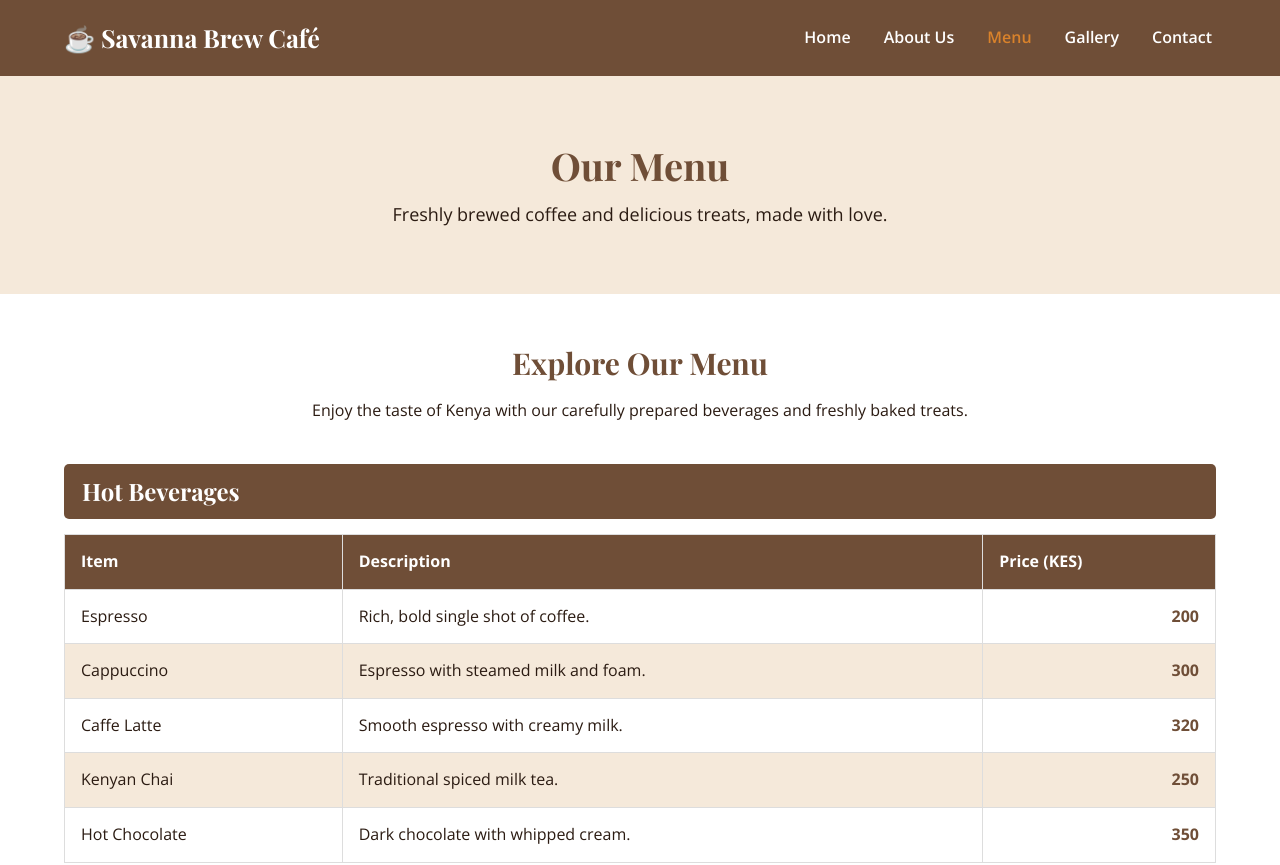
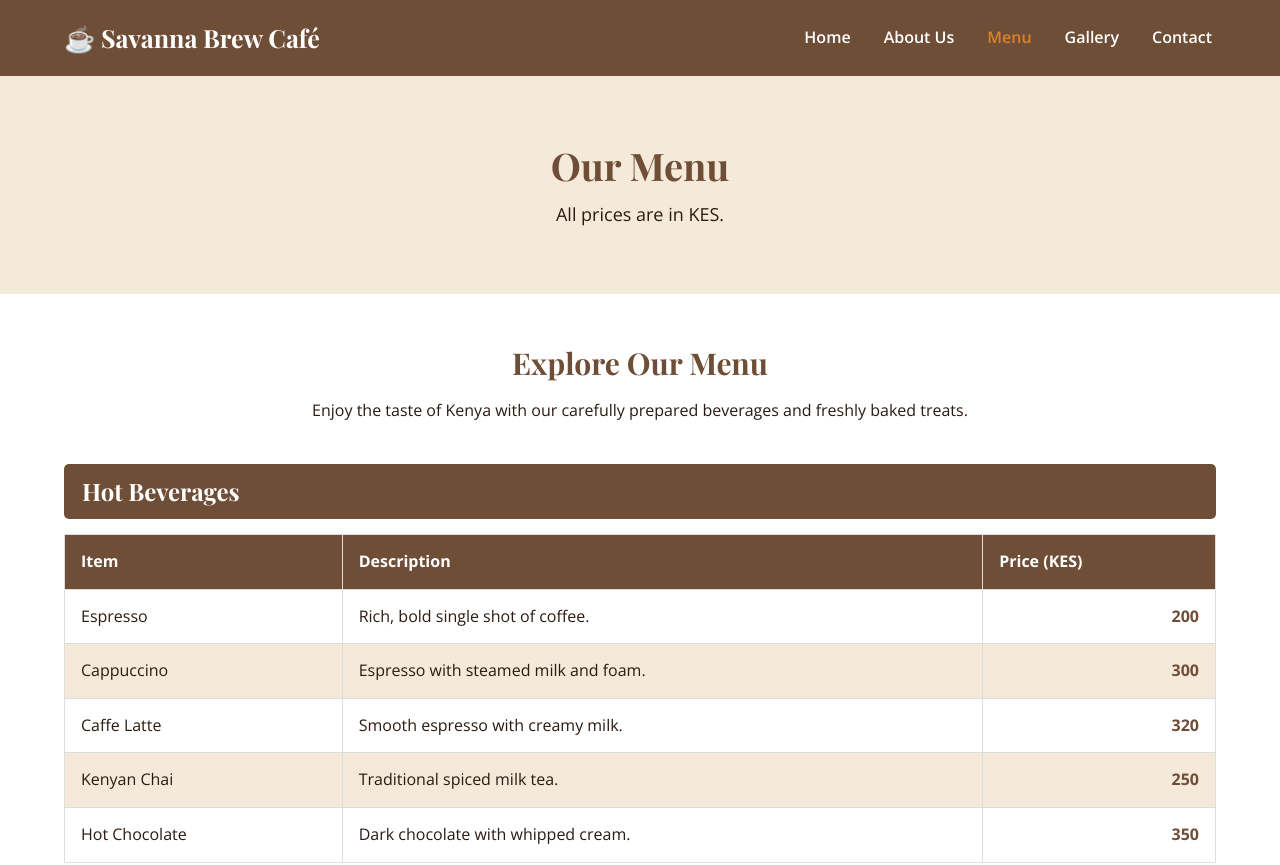
Before and after one commit to muthoniloise46-ops/loise-savannah, a plain HTML site: page menu.html in a window 1280 px wide. Shown: the top 865 px of the page. Drawn offline with nearby package versions, Linux system fonts and the light colour scheme.

Commit message:
Revise menu page content and structure
Updated menu.html to improve content and structure.

```diff
--- a/menu.html
+++ b/menu.html
@@ -40,7 +40,7 @@
     <section class="page-banner">
         <div class="container">
             <h1>Our Menu</h1>
-            <p>Freshly brewed coffee and delicious treats, made with love.</p>
+            <p>All prices are in KES.</p>
         </div>
     </section>
 
```
